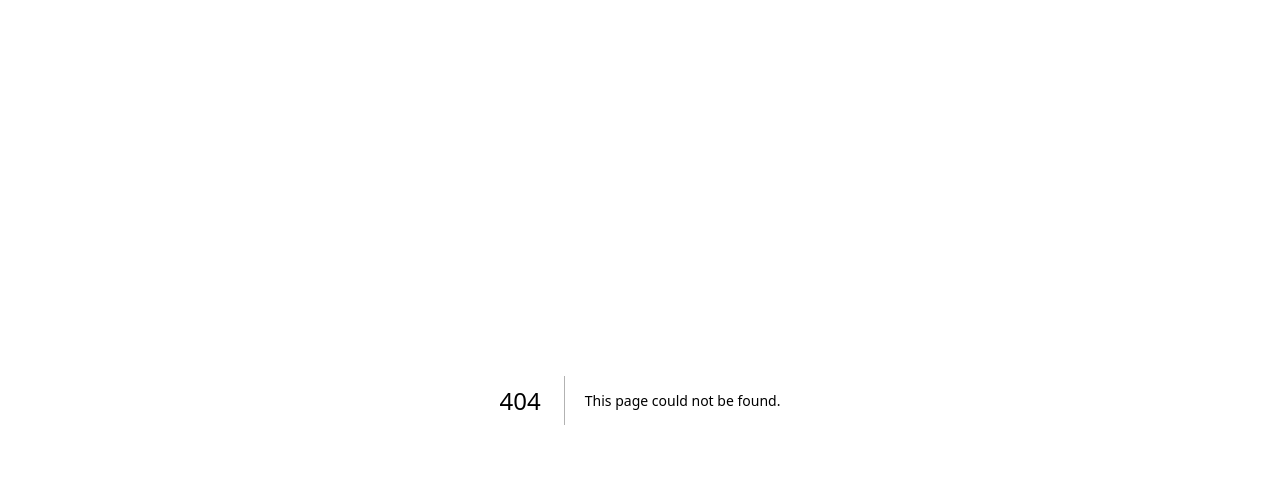
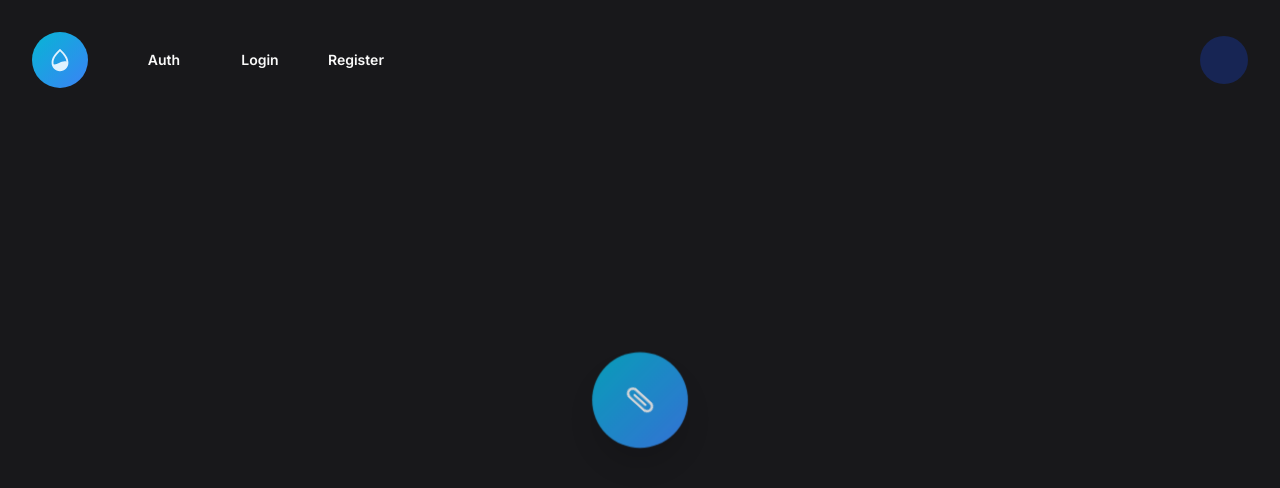
Before and after one commit to Hr-kutsarov/next14-auth, a Next.js app: page / in a window 1280 px wide. Before the commit this address had no page. Shown: the top 488 px of the page. Built offline with nearby package versions, Linux system fonts and the light colour scheme.

Commit message:
Update: home page

```diff
--- /dev/null
+++ b/app/(home)/page.tsx
@@ -0,0 +1,15 @@
+// libs
+import { cn } from "@/lib/utils";
+// components
+import LoadingPage from '@/components/loading/loading-page'
+import Navigation from "@/components/navigation/overhead-navbar";
+//
+export default function Home() {
+  const mainStyles = "flex min-h-screen flex-col items-center justify-between bg-zinc-900 p-4"
+  return (
+    <main className={cn(mainStyles)}>
+      <Navigation />
+      <LoadingPage />
+    </main>
+  );
+}
```
